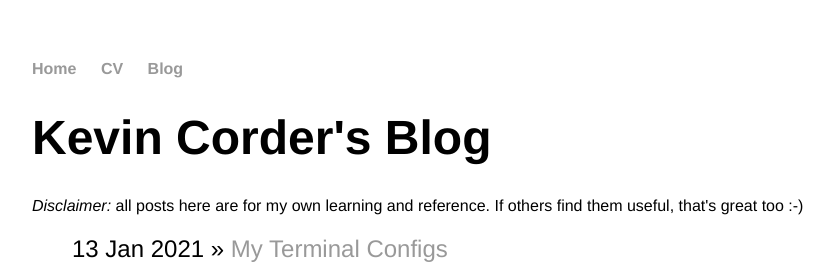
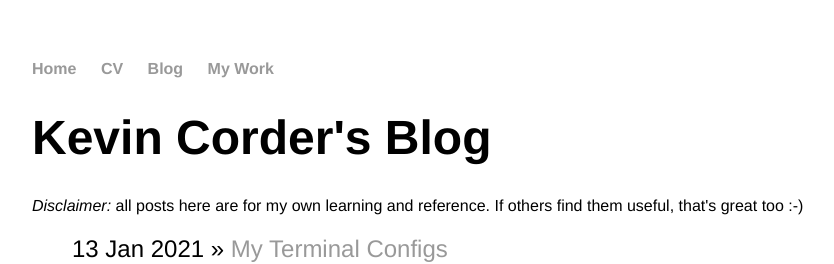
Before and after one commit to kcorder/kcorder.github.io, a Jekyll site: the page built from blog/index.html, in a window 1280 px wide. Shown: the top 264 px of the page, without its empty margins (108-942 px from the left). Built offline with Jekyll 4.4.1, drawn with Linux system fonts in a browser that asks for light colours.

Commit message:
Update default.html

```diff
--- a/_layouts/default.html
+++ b/_layouts/default.html
@@ -16,6 +16,7 @@
                     <li><a href="/">Home</a></li>
                     <li><a href="/cv">CV</a></li>
                     <li><a href="/blog">Blog</a></li>
+                    <li><a href="/papers">My Work</a></li>
                 </ul>
             </nav>
             <div class="container">
```
